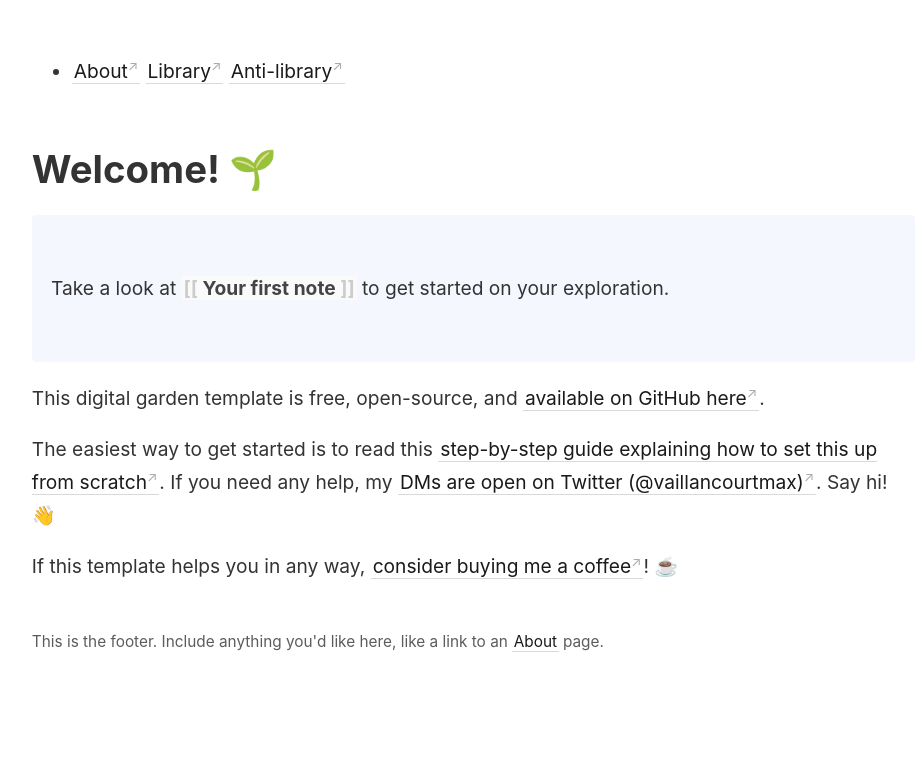
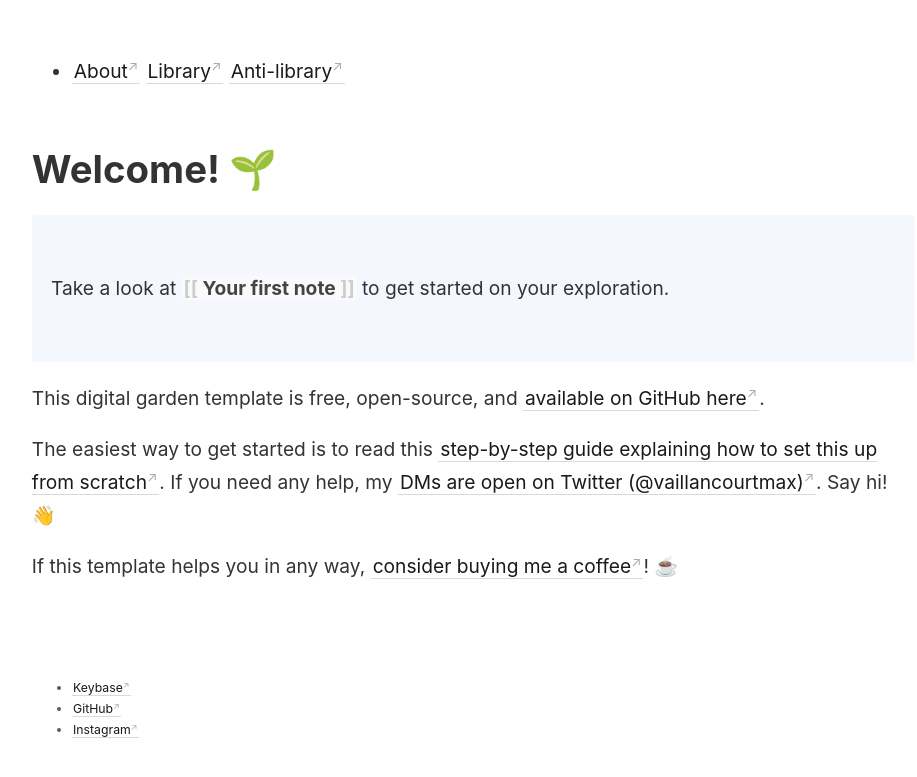
Before and after one commit to kyrose/cyberbellum, a Jekyll site: the page built from _pages/index.md, in a window 1280 px wide. Shown: the top 777 px of the page, without its empty margins (45-962 px from the left). Built offline with Jekyll 4.4.1, drawn with Linux system fonts in a browser that asks for light colours.

Commit message:
Edit footer.html and add social links

```diff
--- /dev/null
+++ b/_data/social.yml
@@ -0,0 +1,6 @@
+- site: Keybase
+  url: https://keybase.io/kyrose
+- site: GitHub
+  url: https://github.com/kyrose
+- site: Instagram
+  url: https://instagram.com/hatefulage5
--- a/_includes/footer.html
+++ b/_includes/footer.html
@@ -1 +1,13 @@
-This is the footer. Include anything you'd like here, like a link to an <a class="internal-link" href="/about">About</a> page.
+<footer class="site-footer">
+  <div class="footer-nav-wrapper">
+    <nav class="footer-nav">
+      <ul class="social-link-list">
+        {% for profile in site.data.social %}
+        <li class="social-link-item">
+          <a href="{{ profile.url }}">{{ profile.site }}</a>
+        </li>
+        {% endfor %}
+      </ul>
+    </nav>
+  </div>
+</footer>
```
